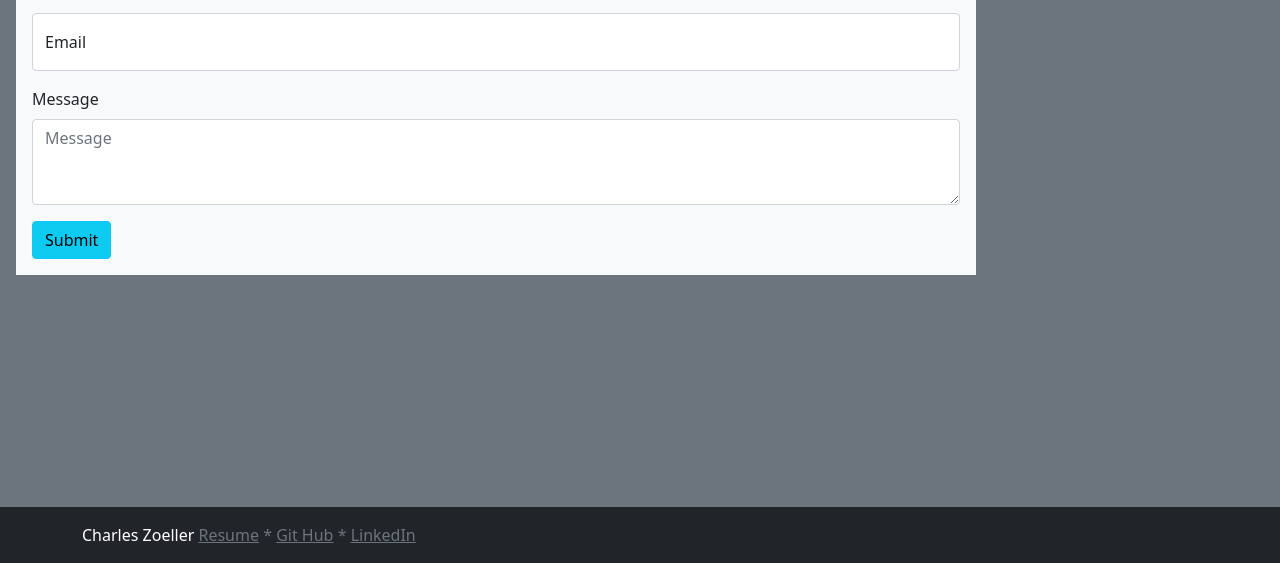
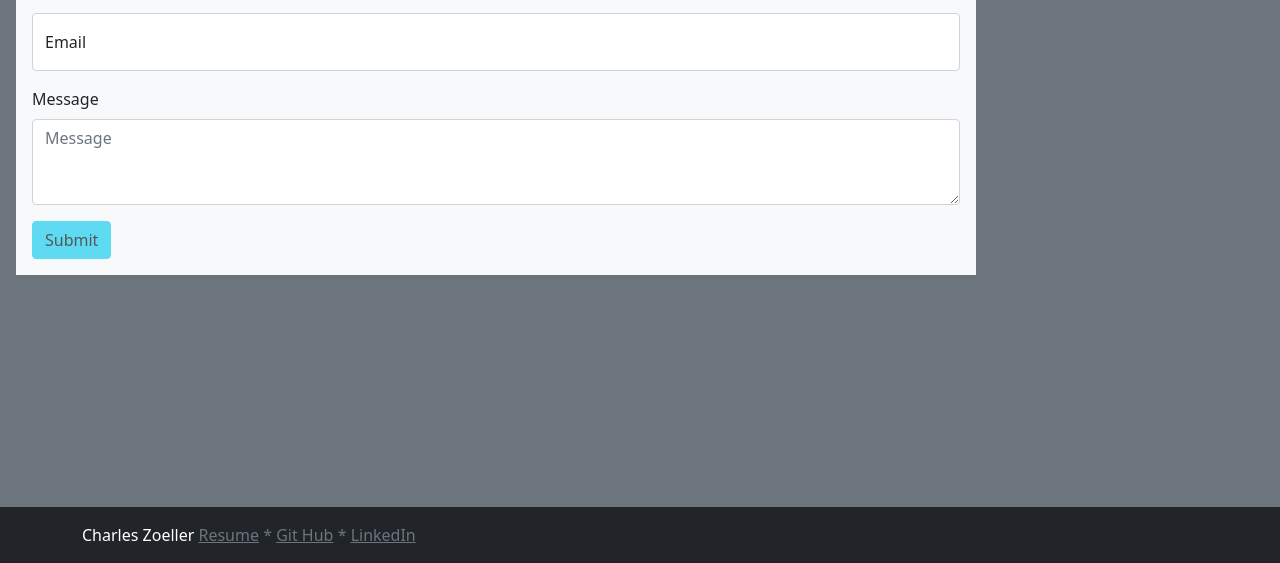
Before and after one commit to czoeller1/portfolio-bootstrap, a plain HTML site: page contact.html in a window 1280 px wide. Shown: the part 237-800 px from the top of the page. Drawn offline with nearby package versions, Linux system fonts and the light colour scheme.

Commit message:
disabled contact form submission button

```diff
--- a/contact.html
+++ b/contact.html
@@ -78,7 +78,7 @@
           placeholder="Message"
         ></textarea>
       </div>
-      <button type="submit" class="btn btn-info">Submit</button>
+      <button type="submit" class="btn btn-info" disabled>Submit</button>
     </form>
     <footer class="footer mt-auto fixed-bottom py-3 bg-dark">
       <div class="container">
```
